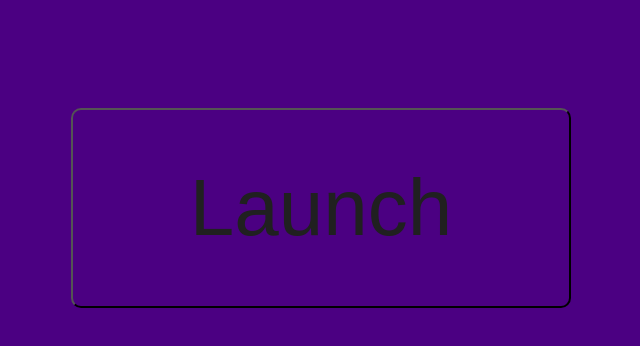
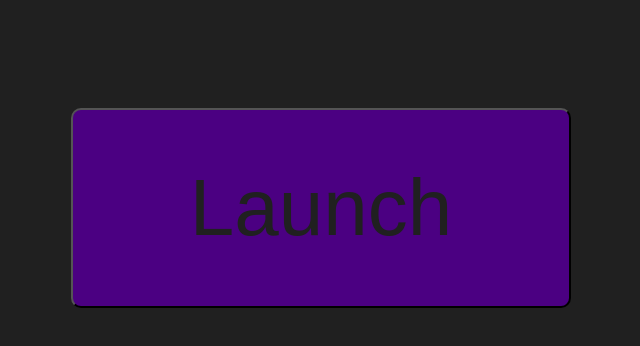
Before and after one commit to PlasmaEagler/website, a plain HTML site: page index.html in a window 1280 px wide. Shown: the whole page, without its empty margins (319-959 px from the left). Drawn offline with Linux system fonts and the light colour scheme.

Commit message:
Update index.css

```diff
--- a/index.css
+++ b/index.css
@@ -1,5 +1,5 @@
 body {
-    background-color: rgb(75, 0, 130);
+    background-color: rgb(32, 32, 32);
     align-items: center;
     font-family: Monaco, monospace;
     text-align: center;
```
